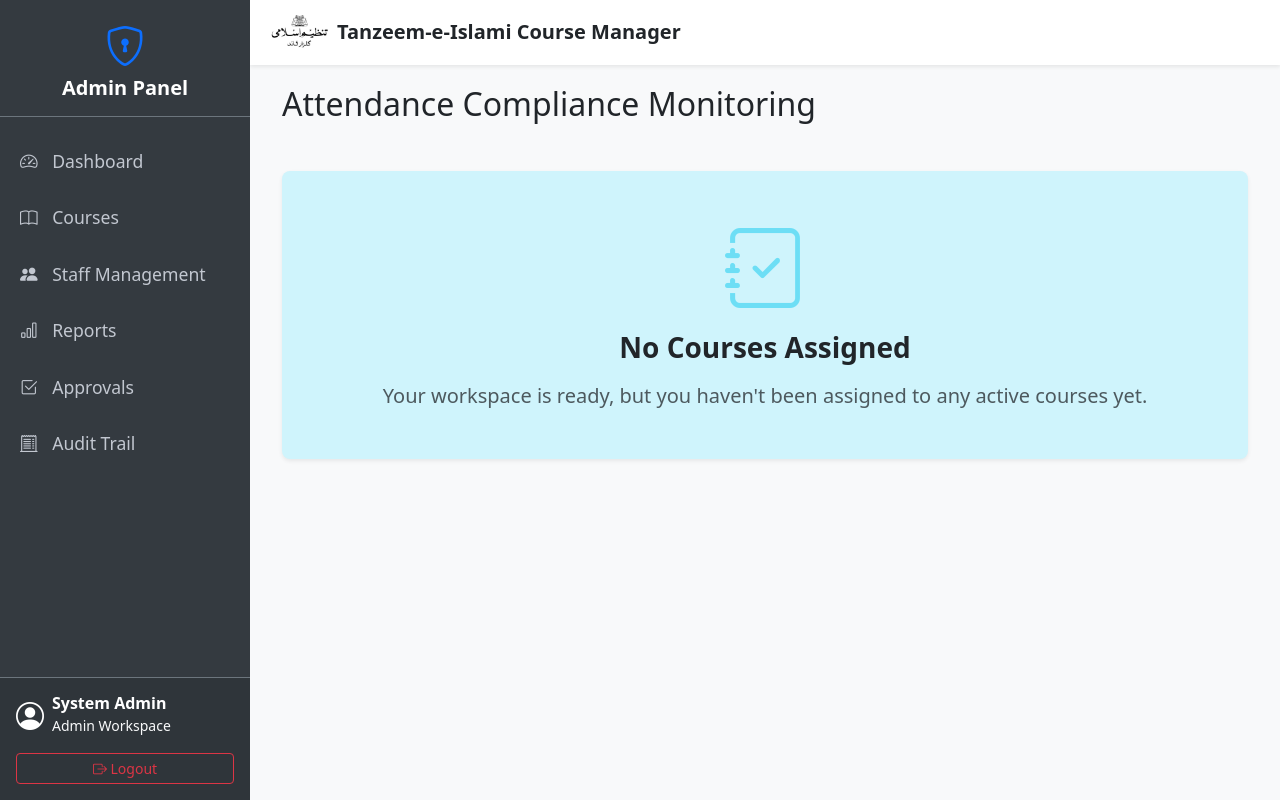
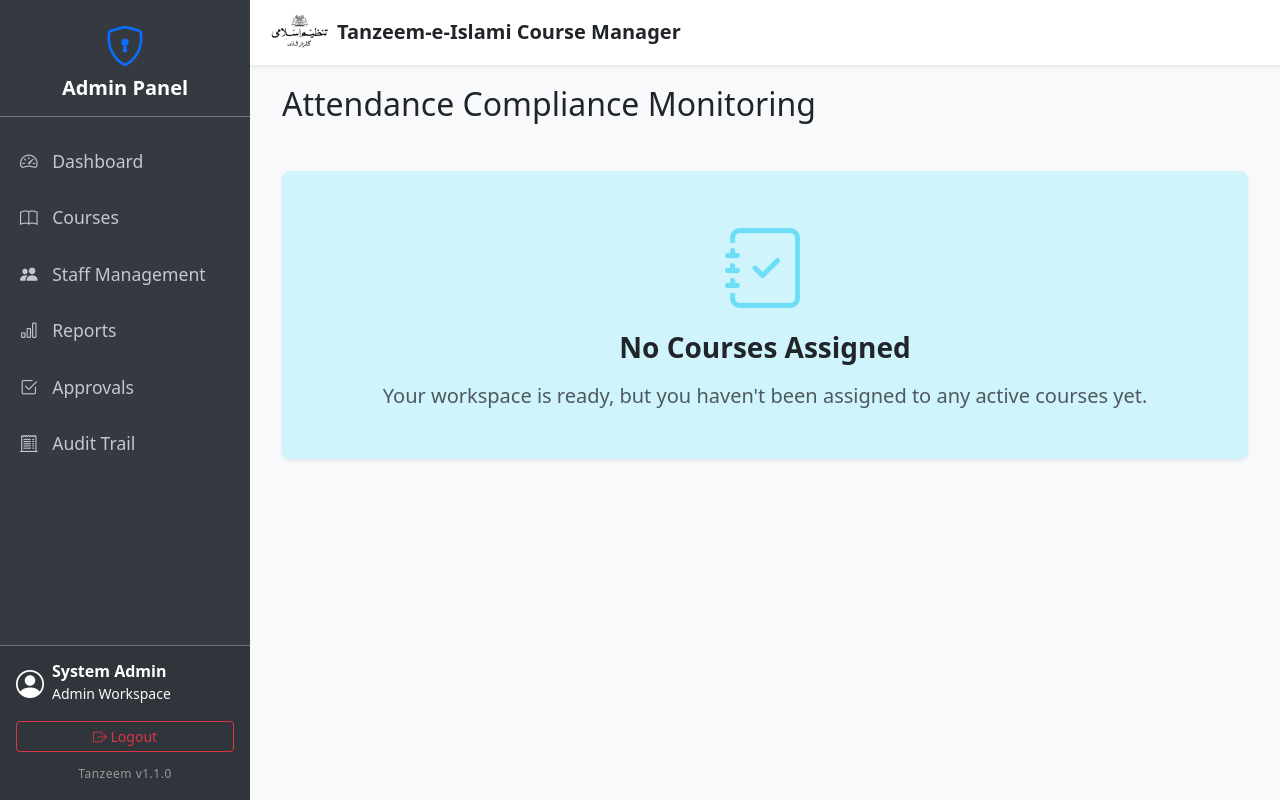
Before and after one commit to aliyan-hammad/Tanzeem-Course-Manger, a Flask app: page /attendance in a window 1280 px wide. Run offline with Flask 3, Linux system fonts and the light colour scheme; a user stored in the database is signed in; data that the repository does not hold is empty.

Commit message:
chore: implement app versioning (v1.1.0)

```diff
--- a/app.py
+++ b/app.py
@@ -10,6 +10,7 @@
 def create_app():
     app = Flask(__name__)
     app.config['SECRET_KEY'] = os.environ.get('SECRET_KEY', 'your-secret-key-here')
+    app.config['APP_VERSION'] = 'v1.1.0'
 
     database_url = os.environ.get('DATABASE_URL', 'sqlite:////tmp/tanzeem.db')
     if database_url.startswith('postgres://'):
--- a/templates/base.html
+++ b/templates/base.html
@@ -342,6 +342,9 @@
             <a href="{{ url_for('auth.logout') }}" class="btn btn-sm btn-outline-danger w-100 text-nowrap">
                 <i class="bi bi-box-arrow-right"></i> Logout
             </a>
+            <div class="text-center mt-2">
+                <small class="text-white-50" style="font-size: 0.75rem; letter-spacing: 0.5px;">Tanzeem {{ config.APP_VERSION | default('v1.1.0') }}</small>
+            </div>
         </div>
     </nav>
     {% endif %}
```
